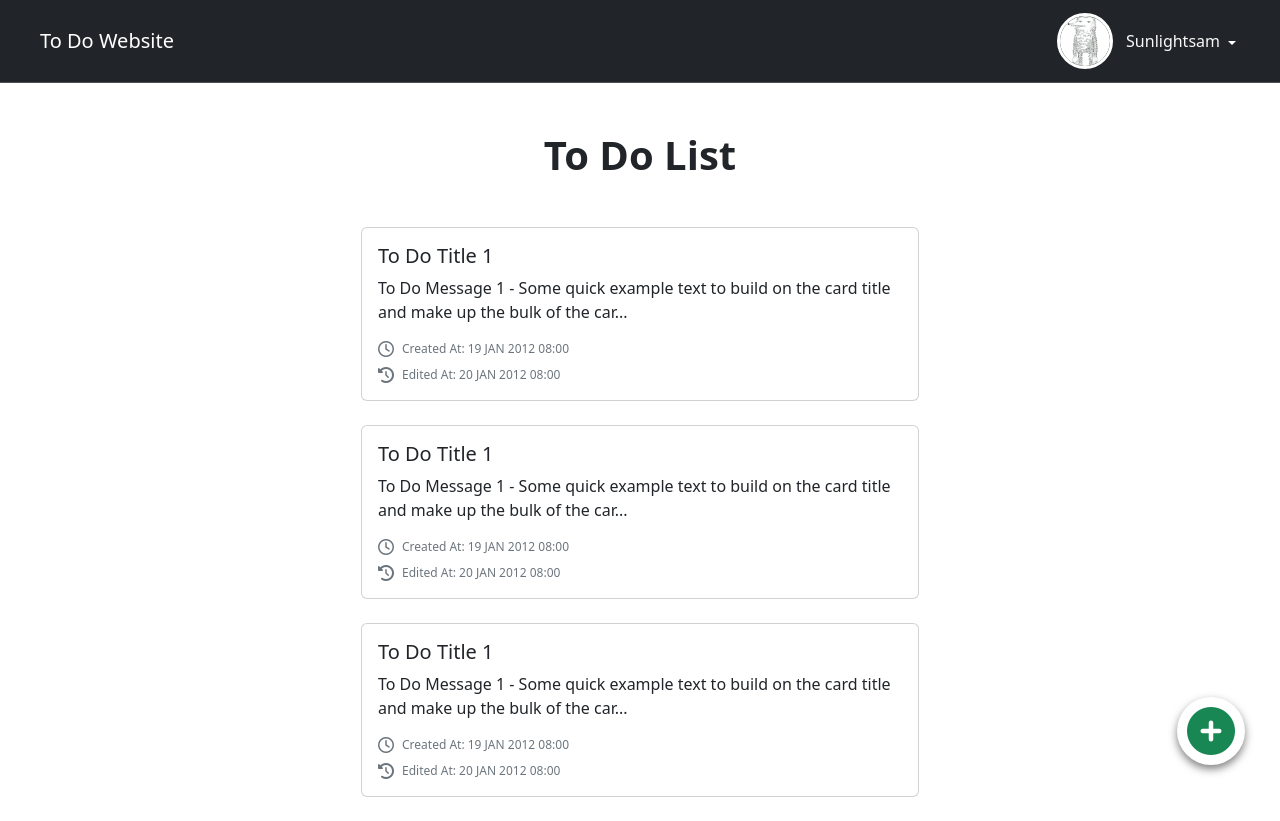
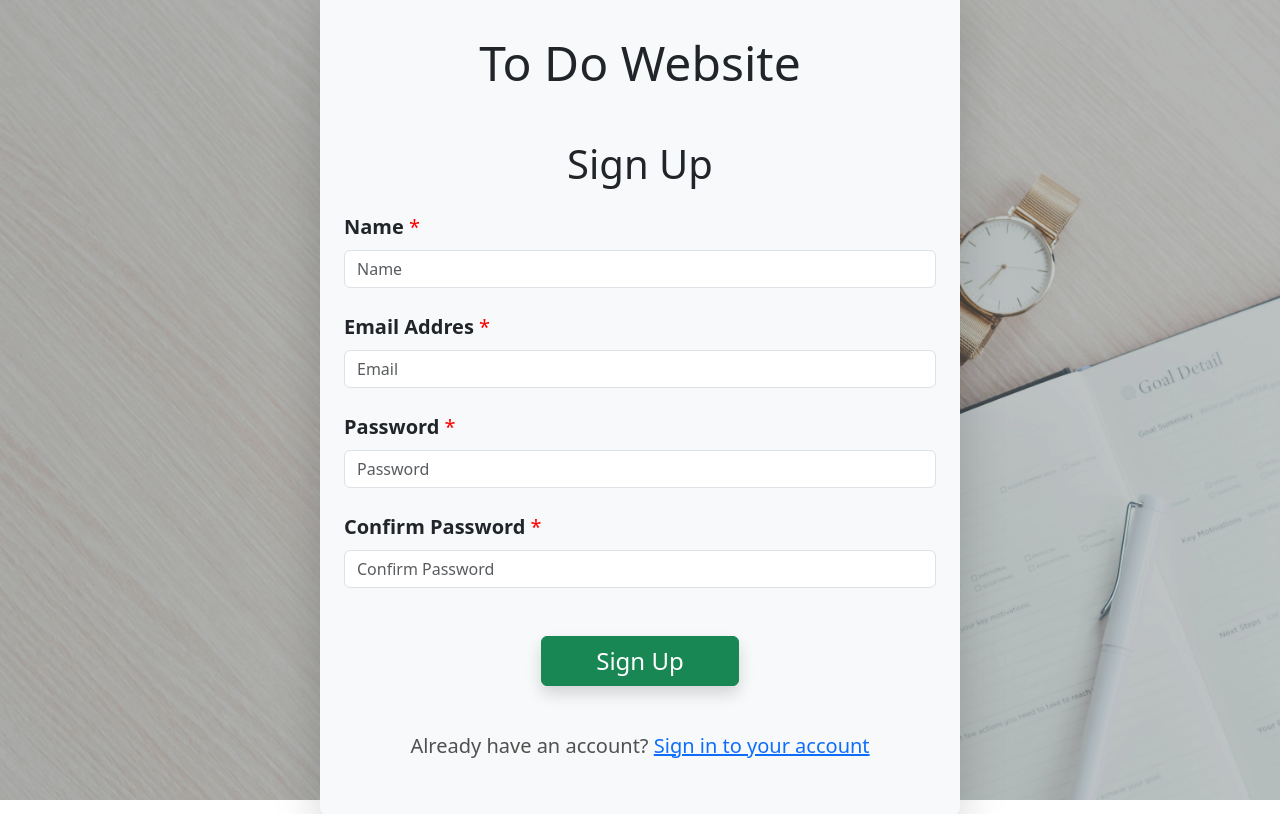
Before and after one commit to Nighthawks829/client, a React (Create React App) app: page / in a window 1280 px wide. Built offline with nearby package versions, Linux system fonts and the light colour scheme.

Commit message:
Create Resigter page with register page css

```diff
--- a/src/App.js
+++ b/src/App.js
@@ -4,9 +4,12 @@ import "bootstrap/dist/css/bootstrap.min.css";
 import "bootstrap/dist/js/bootstrap.bundle.min";
 import LoginPage from "./pages/login/LoginPage";
 import HomePage from "./pages/home/HomePage";
+import RegisterPage from "./pages/register/RegisterPage";
 
 function App() {
-  return <HomePage />;
+ return <RegisterPage />;
+//  return <LoginPage/>
+
 }
 
 export default App;
--- a/src/pages/login/LoginPage.js
+++ b/src/pages/login/LoginPage.js
@@ -21,7 +21,7 @@ function LoginPage() {
         <h1 className="login-text mt-5 text-center display-5">Login</h1>
 
         <form className="mt-4" onSubmit={handleSubmit}>
-          <div className="mt-3 mb-4">
+          <div className="mt-4 mb-4">
             <label htmlFor="email" className="form-label mb-2 fw-bold fs-5">
               Email Address
             </label>
--- /dev/null
+++ b/src/pages/register/RegisterPage.css
@@ -0,0 +1,21 @@
+.register-text {
+    font-weight: 400;
+}
+
+.signup-text {
+    font-weight: 500;
+}
+
+.required-logo {
+    color: red;
+    font-weight: 300;
+}
+
+.signin-text {
+    color: #505050
+}
+
+.signin-link {
+    cursor: pointer;
+
+}
--- /dev/null
+++ b/src/pages/register/RegisterPage.js
@@ -0,0 +1,125 @@
+import React, { useState } from "react";
+import "./RegisterPage.css";
+
+function RegisterPage() {
+  const [name, setName] = useState("");
+  const [email, setEmail] = useState("");
+  const [password, setPassword] = useState("");
+  const [confirmPassword, setConfirmPassword] = useState("");
+  const [nameFocus, setNameFocus] = useState(false);
+  const [emailFocus, setEmailFocus] = useState(false);
+  const [passwordFocus, setPasswordFocus] = useState(false);
+  const [confirmPasswordFocus, setConfirmPasswordFocus] = useState(false);
+
+  function handleSubmit(e) {
+    e.preventDefault();
+    console.log("Sign Up Form Submit");
+  }
+
+  function handleSignInClick() {
+    console.log("Sign In Link Click");
+  }
+
+  return (
+    <div className="background-image vh-100 d-flex align-items-center justify-content-center">
+      <div className="col-lg-6 col-md-9 col-11 py-5 px-4 rounded shadow-lg bg-light">
+        <h2 className="register-text text-center display-5 mb-5">
+          To Do Website
+        </h2>
+        <h1 className="signup-text text-center">Sign Up</h1>
+
+        <form className="mt-4" onSubmit={handleSubmit}>
+          <div className="mt-4 mb-4">
+            <label htmlFor="name" className="form-label mb-2 fw-bold fs-5">
+              Name <span className="required-logo">*</span>
+            </label>
+            <input
+              type="text"
+              name="name"
+              id="name"
+              placeholder="Name"
+              className={`form-control fs-6 ${nameFocus ? "shadow" : ""}`}
+              required
+              value={name}
+              onChange={(e) => setName(e.target.value)}
+              onFocus={() => setNameFocus(true)}
+              onBlur={() => setNameFocus(false)}
+            />
+          </div>
+          <div className="mt-4 mb-4">
+            <label htmlFor="email" className="form-label mb-2 fw-bold fs-5">
+              Email Addres <span className="required-logo">*</span>
+            </label>
+            <input
+              type="text"
+              name="email"
+              id="email"
+              placeholder="Email"
+              className={`form-control fs-6 ${emailFocus ? "shadow" : ""}`}
+              required
+              value={email}
+              onChange={(e) => setEmail(e.target.value)}
+              onFocus={() => setEmailFocus(true)}
+              onBlur={() => setEmailFocus(false)}
+            />
+          </div>
+          <div className="mt-4 mb-4">
+            <label htmlFor="password" className="form-label mb-2 fw-bold fs-5">
+              Password <span className="required-logo">*</span>
+            </label>
+            <input
+              type="password"
+              name="pasword"
+              id="password"
+              className={`form-control fs-6 ${passwordFocus ? "shadow" : ""}`}
+              placeholder="Password"
+              required
+              value={password}
+              onChange={(e) => setPassword(e.target.value)}
+              onFocus={() => setPasswordFocus(true)}
+              onBlur={() => setPasswordFocus(false)}
+            />
+          </div>
+          <div className="mt-4 mb-4">
+            <label
+              htmlFor="confirmPassword"
+              className="form-label mb-2 fw-bold fs-5"
+            >
+              Confirm Password <span className="required-logo">*</span>
+            </label>
+            <input
+              type="password"
+              name="confirmPassword"
+              id="confirmPassword"
+              className={`form-control fs-6 ${
+                confirmPasswordFocus ? "shadow" : ""
+              }`}
+              placeholder="Confirm Password"
+              required
+              value={confirmPassword}
+              onChange={(e) => setConfirmPassword(e.target.value)}
+              onFocus={() => setConfirmPasswordFocus(true)}
+              onBlur={() => setConfirmPasswordFocus(false)}
+            />
+          </div>
+          <div className="text-center mt-5">
+            <button className="btn btn-success shadow col-md-4 col-6 fs-4">
+              Sign Up
+            </button>
+          </div>
+        </form>
+        <h5 className="text-center mt-5 signin-text">
+          Already have an account?{" "}
+          <span
+            className="signin-link text-primary text-decoration-underline"
+            onClick={handleSignInClick}
+          >
+            Sign in to your account
+          </span>
+        </h5>
+      </div>
+    </div>
+  );
+}
+
+export default RegisterPage;
```
